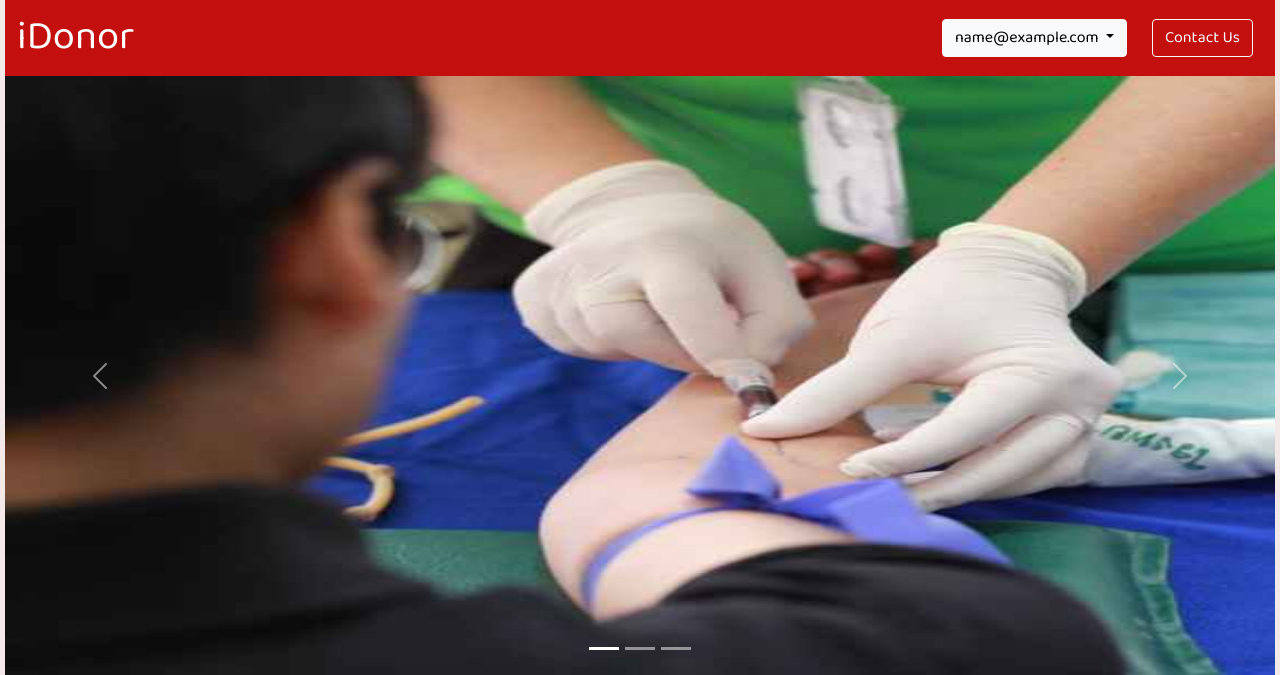
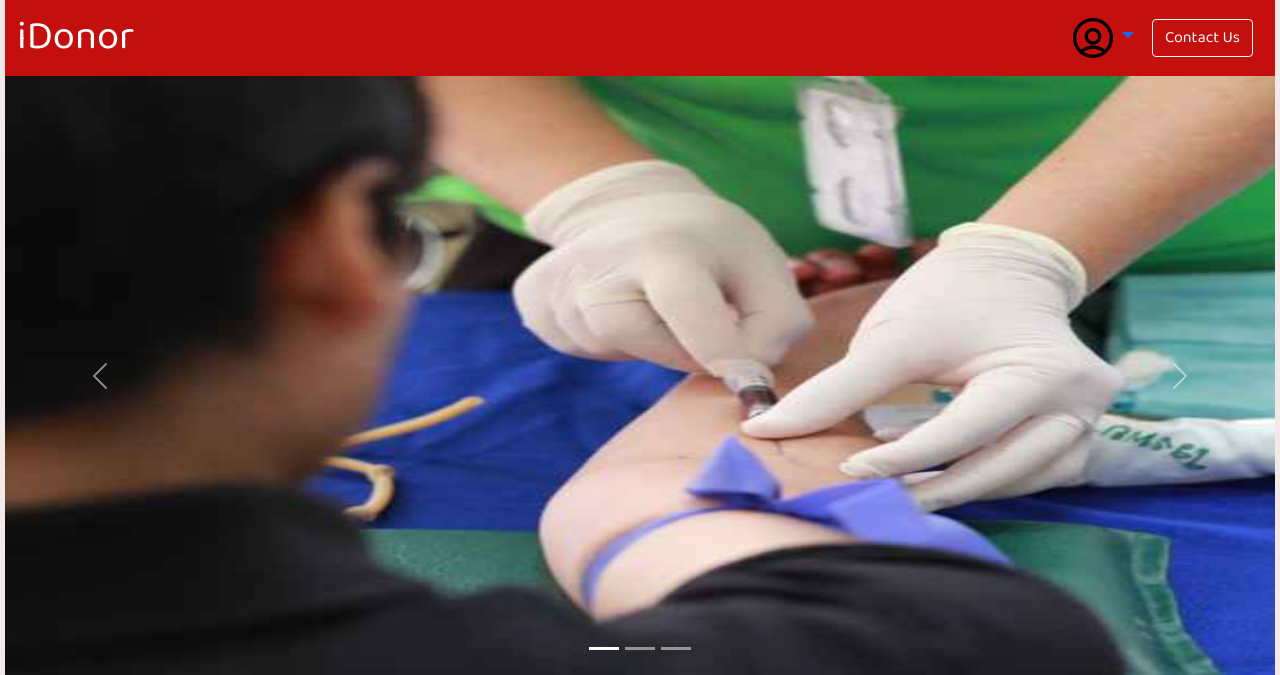
Before and after one commit to hritika1025/Blood_Donation_Management_System, a Flask app: page /home in a window 1280 px wide. Shown: the top 675 px of the page. Run offline with Flask 2, Linux system fonts and the light colour scheme; the visitor is signed in with stand-in values (Sample User, id 1); some libraries are stand-ins or nearby versions.

Commit message:
backend for donor list

```diff
--- a/app.py
+++ b/app.py
@@ -12,7 +12,7 @@ app.secret_key="blood_donation"
 
 app.config['MYSQL_HOST'] = 'localhost'
 app.config['MYSQL_USER'] = 'root'
-app.config['MYSQL_PASSWORD'] = 'root'
+app.config['MYSQL_PASSWORD'] = 'mitika@03'
 app.config['MYSQL_DB'] = 'blood_donation_dbms'
 
 mysql = MySQL(app)
@@ -221,9 +221,9 @@ def search_blood_banks():
 @app.route("/bloodbank_registration",methods=['POST','GET'])
 def bloodbank_registration():
     msg=""
-    if request.method=='POST' and "Blood_bank_name" in request.form and "License_number" in request.form and "Owner_name" in request.form and "Phone_number" in request.form and "Email" in request.form and "Password" in request.form and "c_password" in request.form and "Street" in request.form and "City" in request.form and "Pincode" in request.form and "District" in request.form and "State" in request.form  and "Website" in request.form :
+    if request.method=='POST' and "Blood_bank_name" in request.form and "License_Number" in request.form and "Owner_name" in request.form and "Phone_number" in request.form and "Email" in request.form and "Password" in request.form and "c_password" in request.form and "Street" in request.form and "City" in request.form and "Pincode" in request.form and "District" in request.form and "State" in request.form  and "Website" in request.form :
         Blood_bank_name=request.form['Blood_bank_name']
-        License_number=request.form['License_number']
+        License_Number=request.form['License_Number']
         Owner_name=request.form['Owner_name']
         Phone_number=request.form['Phone_number']
         Email=request.form['Email']
@@ -236,7 +236,7 @@ def bloodbank_registration():
         State=request.form['State']
         Pincode=request.form['Pincode']
         cursor = mysql.connection.cursor(MySQLdb.cursors.DictCursor)
-        cursor.execute('SELECT * FROM Blood_bank WHERE License_number= % s', (License_number, ))
+        cursor.execute('SELECT * FROM Blood_bank WHERE License_Number= % s', (License_Number, ))
         account1=cursor.fetchone()
         cursor.execute('SELECT * FROM Blood_bank WHERE Phone_number= % s', (Phone_number, ))
         account2=cursor.fetchone()
@@ -259,17 +259,17 @@ def bloodbank_registration():
             msg = 'Password must containe atleast 8 digits or characters !'
         elif (Password != c_password):
             msg="Password does not match! "
-        elif not Phone_number or not Password or not Email or not License_number or not Blood_bank_name or not Owner_name:
+        elif not Phone_number or not Password or not Email or not License_Number or not Blood_bank_name or not Owner_name:
             msg = 'Please fill out the form !'
         else:
             cursor = mysql.connection.cursor(MySQLdb.cursors.DictCursor)
-            cursor.execute('INSERT INTO Blood_bank(Password,License_number,Blood_bank_name,Owner_name,Email,Phone_number,Street,Pincode,City,District,State,Website) VALUES(%s,%s,%s,%s,%s,%s,%s,%s,%s,%s,%s,%s)',(Password,License_number,Blood_bank_name,Owner_name,Email,Phone_number,Street,Pincode,City,District,State,Website))
+            cursor.execute('INSERT INTO Blood_bank(Password,License_Number,Blood_bank_name,Owner_name,Email,Phone_number,Street,Pincode,City,District,State,Website) VALUES(%s,%s,%s,%s,%s,%s,%s,%s,%s,%s,%s,%s)',(Password,License_Number,Blood_bank_name,Owner_name,Email,Phone_number,Street,Pincode,City,District,State,Website))
             mysql.connection.commit()
             msg='Form Submitted. You can login once your application is approved.'
             session['loggedin'] = True
             session['Email'] = Email
             session['Phone_number'] = Phone_number
-            session['License_number'] = License_number
+            session['License_Number'] = License_Number
             session['Blood_bank_name'] = Blood_bank_name
             cursor.close()
     elif request.method == 'POST':
@@ -279,11 +279,11 @@ def bloodbank_registration():
 @app.route("/blood_bank_login",methods=['POST','GET'])
 def blood_bank_login():
     msg=''
-    if request.method=='POST'and "License_number" in request.form and "Password" in request.form :
-        License_number=request.form['License_number']
+    if request.method=='POST'and "License_Number" in request.form and "Password" in request.form :
+        License_Number=request.form['License_Number']
         Password=request.form['Password']
         cursor=mysql.connection.cursor(MySQLdb.cursors.DictCursor)
-        cursor.execute('SELECT * FROM Blood_bank WHERE License_number=%s AND Verification="Accept"',(License_number,))
+        cursor.execute('SELECT * FROM Blood_bank WHERE License_Number=%s AND Verification="Accept"',(License_Number,))
         account=cursor.fetchone()
         cursor.close()
         if account and account['Password']==Password:
@@ -302,7 +302,7 @@ def blood_bank_login():
 @app.route("/bank_logout")
 def bank_logout():
     session.pop('loggedin',None)
-    session.pop('License_number',None)
+    session.pop('License_Number',None)
     return redirect(url_for('blood_bank_login'))
 
 
@@ -315,18 +315,10 @@ def check_blood_availability():
         Blood_group = request.form['Blood_group']
         if len(State) > 0 and len(District) > 0 and len(Blood_group) >0:
             cursor = mysql.connection.cursor(MySQLdb.cursors.DictCursor)
-            # cursor.execute('INSERT INTO record VALUES (NULL, % s, % s, % s,% s)',(username , state, district, bloodgroup,))
-            # mysql.connection.commit()
-            # if bloodgroup in ('SELECT Blood_Group From Blood_stock WHERE License_Number in (SELECT License_Number FROM Blood_bank WHERE State = %s AND District = %s', (State, District)):
-            print(Blood_group)
-            # session['bloodgroup'] = Blood_group
             cursor.execute('SELECT Blood_bank_name, Street FROM Blood_bank WHERE State = %s AND District = %s AND License_Number in (SELECT License_Number FROM Blood_stock WHERE Blood_group = %s)', (State, District, Blood_group,))
             rows = cursor.fetchall()
-            # for row in rows:
-            #     row = row
             cursor.close()
             return render_template('blood_avail.html', rows = rows)
-            # return render_template('check_blood_availability.html', msg = "Sorry! No data available.")
         else:
             msg = "Please fill all the details!"
             return render_template('check_blood_availability.html', msg = msg)
@@ -341,9 +333,9 @@ def edit_blood_stock():
             Date=request.form['Date']
             Units_added=request.form['Units_added']
             Units_removed=request.form['Units_removed']
-            License_number=session['License_number']
+            License_Number=session['License_Number']
             cursor = mysql.connection.cursor(MySQLdb.cursors.DictCursor)
-            cursor.execute('INSERT INTO Blood_stock(License_number, Blood_group,Date,Units_added, Units_removed)',(License_number,Blood_group,Units_added,Units_removed,))
+            cursor.execute('INSERT INTO Blood_stock(License_Number, Blood_group,Date,Units_added, Units_removed)',(License_Number,Blood_group,Units_added,Units_removed,))
             msg="Record Added"
             mysql.connection.commit()
             cursor.close()
@@ -384,13 +376,16 @@ def blood_bank_profile():
 
 @app.route("/donor_list",methods=['GET','POST'])
 def donor_list():
-    if session['loggedin']==True and session['License_number']:
+    if session['loggedin']==True and session['License_Number']:
         cursor = mysql.connection.cursor(MySQLdb.cursors.DictCursor)
-        cursor.execute('SELECT Fisrt_name,Last_name,City,Phone_num FROM Donor WHERE Frequent_Donor!="No" AND City=%s'(session[City],))
+        district = cursor.execute('SELECT District FROM Blood_bank WHERE License_Number = %s', (session['License_Number']))
+        cursor.execute('SELECT First_name, Last_name, City, Phone_num FROM Donor WHERE Frequent_Donor == "y" AND District=%s'(district))
         rows=cursor.fetchall()
         cursor.close()
 
     return render_template("donor_list.html",rows=rows)
+
+
         # ADMIN PART :
 
 @app.route("/admin_dashboard")
@@ -424,11 +419,11 @@ def registeration_verification_by_admin() :
     cursor.execute('SELECT * FROM Blood_bank WHERE Verification="Not Verified"')
     rows = cursor.fetchall()
     cursor.close()
-    if request.method=='POST'and "License_number" in request.form and "result" in request.form :
+    if request.method=='POST'and "License_Number" in request.form and "result" in request.form :
         cursor = mysql.connection.cursor(MySQLdb.cursors.DictCursor)
-        License_number=request.form['License_number']
+        License_Number=request.form['License_Number']
         result=request.form['result']
-        cursor.execute('UPDATE Blood_bank SET Verification = %s WHERE License_number=%s',(result,License_number,))
+        cursor.execute('UPDATE Blood_bank SET Verification = %s WHERE License_Number=%s',(result,License_Number,))
         mysql.connection.commit()
         cursor.close()
     return render_template('registeration_verification_by_admin.html',rows=rows)
@@ -502,5 +497,8 @@ def user_msg_to_admin() :
     return render_template("user_msg_to_admin.html", rows = rows)
 
 
+@app.route('/non_eligibility')
+def non_eligibility() :
+    return render_template('non_eligibility.html')
 
 app.run(debug=True)
--- a/template/home.html
+++ b/template/home.html
@@ -77,7 +77,7 @@
           </ul> -->
 
            <!-- <button class="btn btn-outline-light" type="submit"  >Contact Us</button> -->
-          <div class="dropdown">
+          <!-- <div class="dropdown">
             <button
               class="btn btn-light dropdown-toggle"
               type="button"
@@ -93,7 +93,26 @@
               <li><a class="dropdown-item" href= '#'>Notifications</a></li>
               <li><a class="dropdown-item" href="/user_logout">Logout</a></li>
             </ul>
-          </div>
+          </div> -->
+
+          <ul class="navbar-nav mb-2 mb-lg-0">
+            <li class="nav-item dropdown">
+                <a class="nav-link dropdown-toggle" href="#" id="navbarDropdown" role="button"
+                    data-bs-toggle="dropdown" aria-expanded="false">
+                    <img src="../static/Images/profile_icon.png" alt="">
+                </a>
+                <ul class="dropdown-menu" aria-labelledby="navbarDropdown">
+                    <li><a class="dropdown-item" href="/user_non_edit_profile">My Profile</a></li>
+                    <!-- <li><a class="dropdown-item" href="signup.html">Signup</a></li>
+                    <li><a class="dropdown-item" href="login.html">Login</a></li> -->
+                    <li>
+                        <hr class="dropdown-divider">
+                    </li>
+                    <li><a class="dropdown-item" href="/user_logout">Logout</a></li>
+                </ul>
+            </li>
+        </ul>
+
           <a class="btn btn-outline-light" href="/contact" role="button" style="margin: auto 10px;">Contact Us</a>
           <!-- <form class="d-flex">
             <input class="form-control me-2" type="search" placeholder="Search" aria-label="Search"> -->
@@ -224,7 +243,7 @@
             <div class="card-body">
               <h4 class="card-title">Who Can Donate Blood</h4>
               <!-- <p class="card-text">Some quick example text to build on the card title and make up the bulk of the card's content.</p> -->
-              <a href="#" class="btn btn-danger" style="margin: 13px auto"
+              <a href="/non_eligibility" class="btn btn-danger" style="margin: 13px auto"
                 >Click Here</a
               >
             </div>
```
Also changed, not shown: template/index.html (+22 -2 lines), static/images/profile_icon.png (added).
